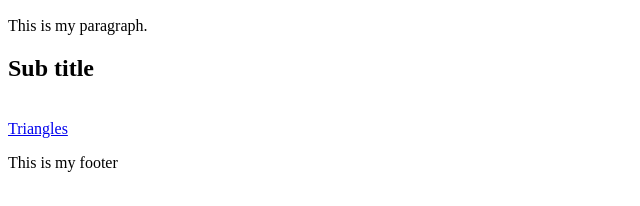
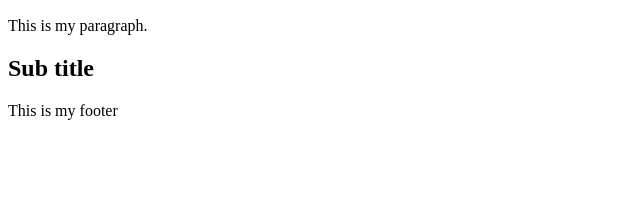
Before and after one commit to chrisj63/wdd231river, a plain HTML site: page index.html in a window 1280 px wide. Shown: the part 110-316 px from the top of the page, without its empty margins (0-640 px from the left). Drawn offline with Linux system fonts and the light colour scheme; files whose address does not match are found by name.

Commit message:
Refactor index.html by cleaning up content
Removed unnecessary line breaks and adjusted link formatting.

```diff
--- a/index.html
+++ b/index.html
@@ -21,9 +21,6 @@
         <h2>This is my main Title</h2>
         <p>This is my paragraph.</p>
         <h2>Sub title</h2>
-        <br>
-        <a href="/src/triangle/index.html">Triangles</a>
-
     </main>
 
 </body>
```
